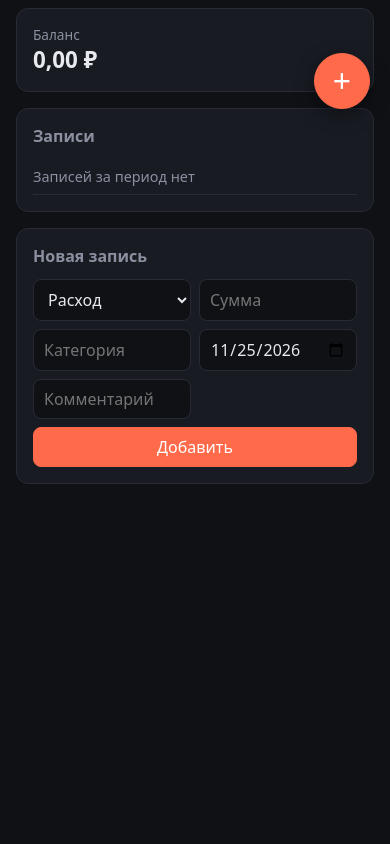
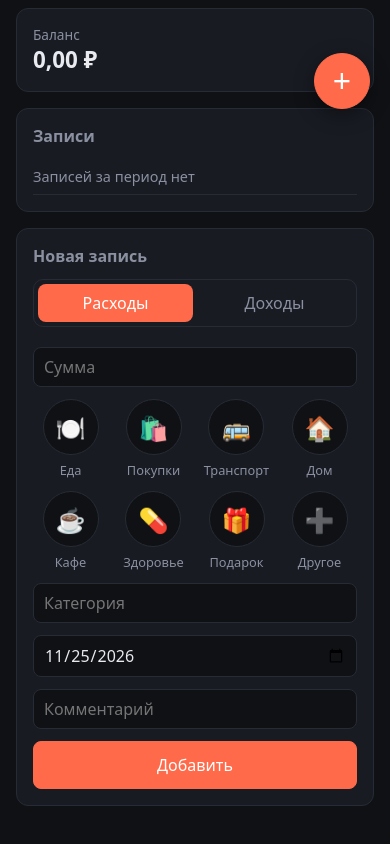
Before and after one commit to PCHE1ENOK/expense-tracker, a plain HTML site: page index.html in a window 390 px wide. Shown: the part 715-1559 px from the top of the page. Before the commit the page ends 1311 px from the top, so only its background shows below. Drawn offline with Linux system fonts and the light colour scheme.

Commit message:
Form: Расходы/Доходы switch and round category icon grid, iPhone safe-area and viewport
Co-Authored-By: Claude Haiku 5.5 <noreply@anthropic.com>

```diff
--- a/index.html
+++ b/index.html
@@ -2,7 +2,9 @@
 <html lang="ru">
 <head>
   <meta charset="UTF-8">
-  <meta name="viewport" content="width=device-width, initial-scale=1.0">
+  <meta name="viewport" content="width=device-width, initial-scale=1.0, viewport-fit=cover">
+  <meta name="apple-mobile-web-app-capable" content="yes">
+  <meta name="apple-mobile-web-app-status-bar-style" content="black-translucent">
   <title>Учёт расходов и доходов</title>
   <link rel="stylesheet" href="style.css">
 </head>
@@ -49,11 +51,25 @@
     <section class="panel" id="formPanel">
       <h2>Новая запись</h2>
       <form id="form" class="form">
-        <select id="type">
+        <div class="seg ftabs">
+          <button type="button" data-type="expense" class="active">Расходы</button>
+          <button type="button" data-type="income">Доходы</button>
+        </div>
+        <select id="type" hidden>
           <option value="expense">Расход</option>
           <option value="income">Доход</option>
         </select>
-        <input id="amount" type="number" min="0.01" step="0.01" placeholder="Сумма" required>
+        <input id="amount" type="number" inputmode="decimal" min="0.01" step="0.01" placeholder="Сумма" required>
+        <div class="pickgrid">
+          <button type="button" class="pick" data-cat="Еда"><span>🍽️</span>Еда</button>
+          <button type="button" class="pick" data-cat="Покупки"><span>🛍️</span>Покупки</button>
+          <button type="button" class="pick" data-cat="Транспорт"><span>🚌</span>Транспорт</button>
+          <button type="button" class="pick" data-cat="Дом"><span>🏠</span>Дом</button>
+          <button type="button" class="pick" data-cat="Кафе"><span>☕</span>Кафе</button>
+          <button type="button" class="pick" data-cat="Здоровье"><span>💊</span>Здоровье</button>
+          <button type="button" class="pick" data-cat="Подарок"><span>🎁</span>Подарок</button>
+          <button type="button" class="pick" data-cat="Другое"><span>➕</span>Другое</button>
+        </div>
         <input id="category" list="categories" placeholder="Категория" required>
         <datalist id="categories"></datalist>
         <input id="date" type="date" required>
--- a/script.js
+++ b/script.js
@@ -219,6 +219,28 @@ function init() {
     render();
   });
 
+  const syncFormPicks = () => {
+    document.querySelectorAll('[data-type]').forEach((b) =>
+      b.classList.toggle('active', b.dataset.type === el.type.value)
+    );
+    document.querySelectorAll('.pick').forEach((b) =>
+      b.classList.toggle('active', b.dataset.cat === el.category.value.trim())
+    );
+  };
+  document.querySelectorAll('[data-type]').forEach((b) =>
+    b.addEventListener('click', () => {
+      el.type.value = b.dataset.type;
+      syncFormPicks();
+    })
+  );
+  document.querySelectorAll('.pick').forEach((b) =>
+    b.addEventListener('click', () => {
+      el.category.value = b.dataset.cat;
+      syncFormPicks();
+    })
+  );
+  el.category.addEventListener('input', syncFormPicks);
+
   el.form.addEventListener('submit', (e) => {
     e.preventDefault();
     const amount = Number(el.amount.value);
--- a/style.css
+++ b/style.css
@@ -18,7 +18,10 @@ body {
   color: var(--text);
 }
 
-.container { max-width: 960px; margin: 0 auto; padding: 16px 16px 96px; }
+.container {
+  max-width: 960px; margin: 0 auto;
+  padding: calc(16px + env(safe-area-inset-top)) calc(16px + env(safe-area-inset-right)) calc(96px + env(safe-area-inset-bottom)) calc(16px + env(safe-area-inset-left));
+}
 
 .topbar {
   display: flex; flex-wrap: wrap; justify-content: space-between; align-items: center;
@@ -48,10 +51,20 @@ button { background: var(--accent); border-color: var(--accent); color: #fff; cu
 .income { color: var(--income); }
 .expense { color: var(--expense); }
 
-.form {
-  display: grid; grid-template-columns: repeat(auto-fit, minmax(150px, 1fr)); gap: 8px;
+.form { display: flex; flex-direction: column; gap: 12px; }
+.form button[type=submit] { padding: 12px; font-size: 1rem; }
+.ftabs { margin-bottom: 0; }
+.pickgrid { display: grid; grid-template-columns: repeat(4, 1fr); gap: 12px 8px; justify-items: center; }
+.pick {
+  display: flex; flex-direction: column; align-items: center; gap: 6px;
+  background: none; border: none; color: var(--muted); padding: 0; font-size: .8rem;
 }
-.form button { grid-column: 1 / -1; }
+.pick span {
+  width: 56px; height: 56px; border-radius: 50%; display: grid; place-items: center;
+  font-size: 1.5rem; background: var(--bg); border: 1px solid var(--border);
+}
+.pick.active { color: var(--text); }
+.pick.active span { background: var(--accent); border-color: var(--accent); }
 
 .panel { margin-bottom: 16px; }
 .grid { display: grid; grid-template-columns: 1fr 1.4fr; gap: 16px; }
@@ -97,6 +110,6 @@ ul { list-style: none; margin: 0; padding: 0; }
 .cat .amount { font-weight: 600; }
 
 .fab {
-  position: fixed; right: 20px; bottom: 20px; width: 56px; height: 56px; border-radius: 50%;
+  position: fixed; right: 20px; bottom: calc(20px + env(safe-area-inset-bottom)); width: 56px; height: 56px; border-radius: 50%;
   font-size: 2rem; line-height: 1; padding: 0; box-shadow: 0 6px 20px rgba(0, 0, 0, .4);
 }
```
